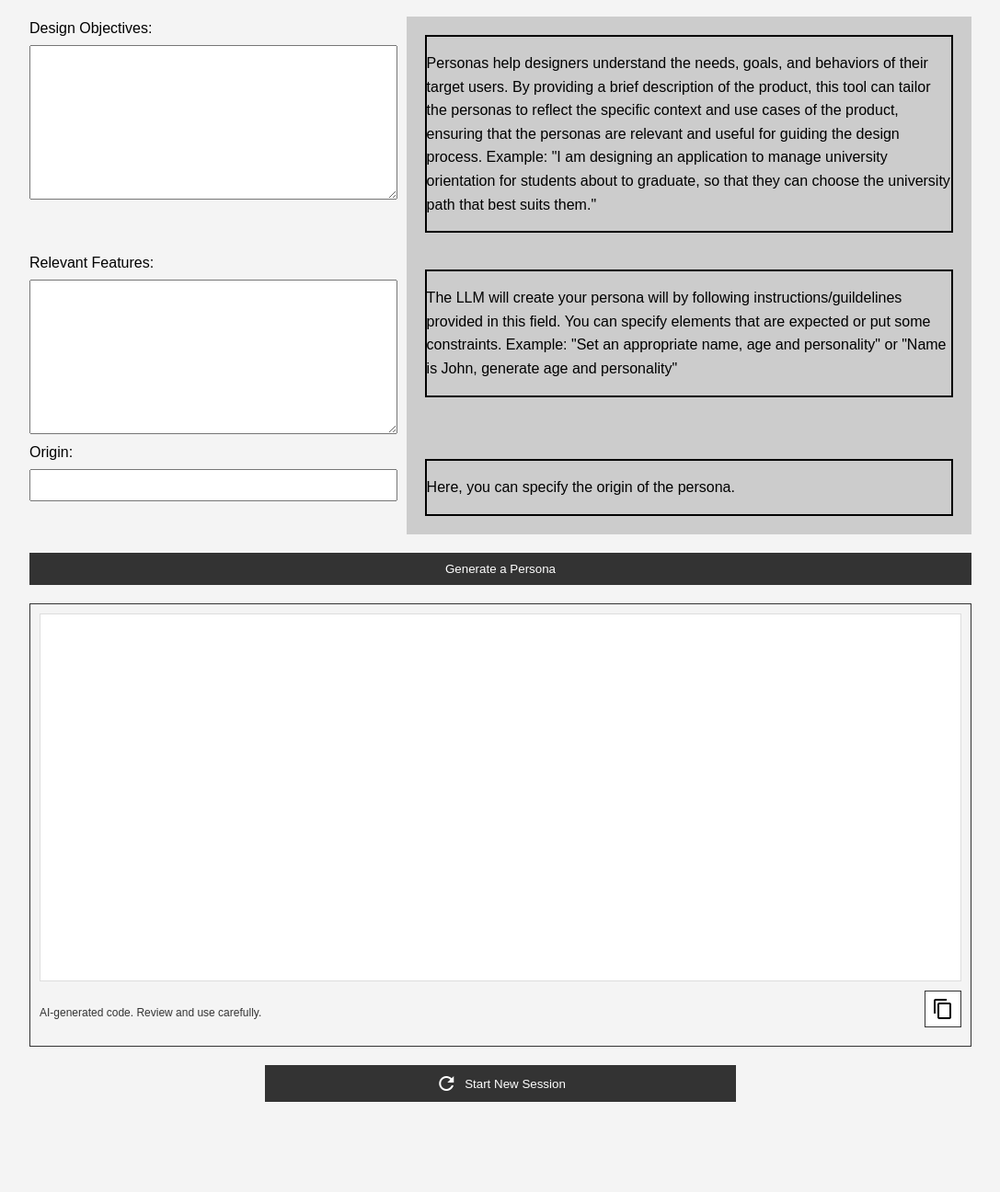
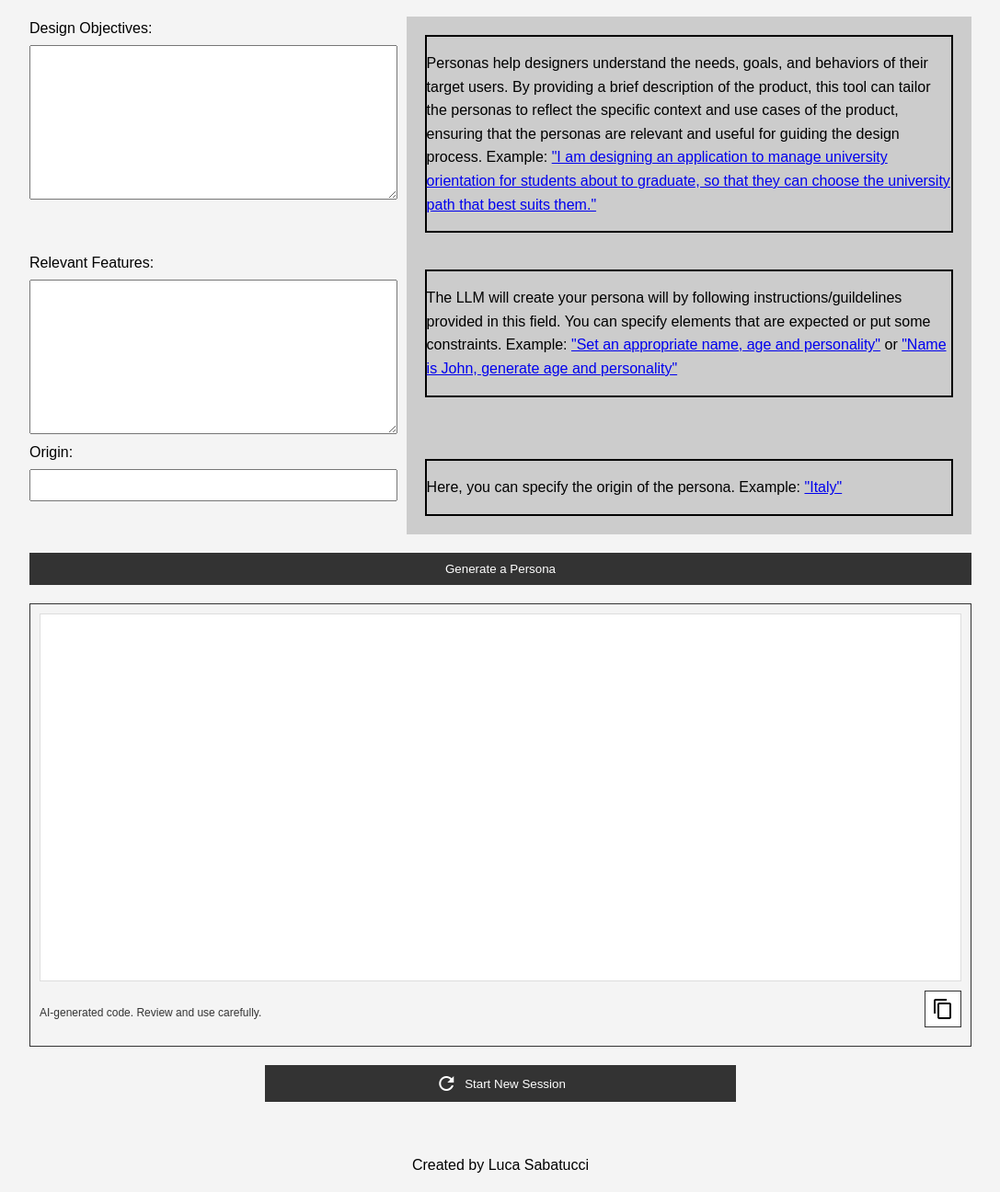
Before and after one commit to ls-cnr/LLM-enhanced-DGN, a website: page frontend/public/index.html in a window 1280 px wide. Shown: the part 96-1392 px from the top of the page at 92% size, without its empty margins (96-1183 px from the left). Before the commit the page ends 1334 px from the top, so only its background shows below. Drawn offline with nearby package versions, Linux system fonts and the light colour scheme.

Commit message:
qualche cambiamento di stile, migliorie su migliorie

```diff
--- a/frontend/public/index.html
+++ b/frontend/public/index.html
@@ -4,7 +4,7 @@
 <head>
     <meta charset="UTF-8">
     <meta name="viewport" content="width=device-width, initial-scale=1.0">
-    <title>Generatore di Personas Sintetiche</title>
+    <title>LLM-based Generator of Synthetic Personas</title>
     <link rel="stylesheet" href="styles.css">
     <link href="https://fonts.googleapis.com/icon?family=Material+Icons" rel="stylesheet">
     <script src="https://cdn.jsdelivr.net/npm/marked/marked.min.js"></script>
@@ -25,7 +25,7 @@
                 </div>
                 <div class="column right">
                     <div class="info-box">
-                        <p>Personas help designers understand the needs, goals, and behaviors of their target users. By providing a brief description of the product, this tool can tailor the personas to reflect the specific context and use cases of the product, ensuring that the personas are relevant and useful for guiding the design process. Example: "I am designing an application to manage university orientation for students about to graduate, so that they can choose the university path that best suits them."</p>
+                        <p>Personas help designers understand the needs, goals, and behaviors of their target users. By providing a brief description of the product, this tool can tailor the personas to reflect the specific context and use cases of the product, ensuring that the personas are relevant and useful for guiding the design process. Example: <a href="#" onclick="copyToTextarea('objectives', 'I am designing an application to manage university orientation for students about to graduate, so that they can choose the university path that best suits them.')">"I am designing an application to manage university orientation for students about to graduate, so that they can choose the university path that best suits them."</a></p>
                     </div>
                 </div>
             </div>
@@ -36,7 +36,7 @@
                 </div>
                 <div class="column right">
                     <div class="info-box">
-                        <p>The LLM will create your persona will by following instructions/guildelines provided in this field. You can specify elements that are expected or put some constraints. Example: "Set an appropriate name, age and personality" or "Name is John, generate age and personality"</p>
+                        <p>The LLM will create your persona will by following instructions/guildelines provided in this field. You can specify elements that are expected or put some constraints. Example: <a href="#" onclick="copyToTextarea('features', 'Set an appropriate name, age and personality')">"Set an appropriate name, age and personality"</a> or <a href="#" onclick="copyToTextarea('features', 'Name is John, generate age and personality')">"Name is John, generate age and personality"</a></p>
                     </div>
                 </div>
             </div>
@@ -47,7 +47,7 @@
                 </div>
                 <div class="column right">
                     <div class="info-box">
-                        <p>Here, you can specify the origin of the persona.</p>
+<p>Here, you can specify the origin of the persona. Example: <a href="#" onclick="copyToTextarea('nationality', 'Italy')">"Italy"</a></p>
                     </div>
                 </div>
             </div>
@@ -70,6 +70,8 @@
             </button>
         </div>
     </div>
-</body>
+    <footer>
+        <center><p>Created by Luca Sabatucci</p></center>
+    </footer></body>
 <script src="script.js" defer></script>
 </html>
--- a/frontend/public/script.js
+++ b/frontend/public/script.js
@@ -114,3 +114,8 @@ function nuovaSessione() {
     document.getElementById('result').innerHTML = '';
     alert('Nuova sessione creata!');
 }
+
+function copyToTextarea(textareaId, text) {
+    event.preventDefault();
+    document.getElementById(textareaId).value = text;
+}
```
